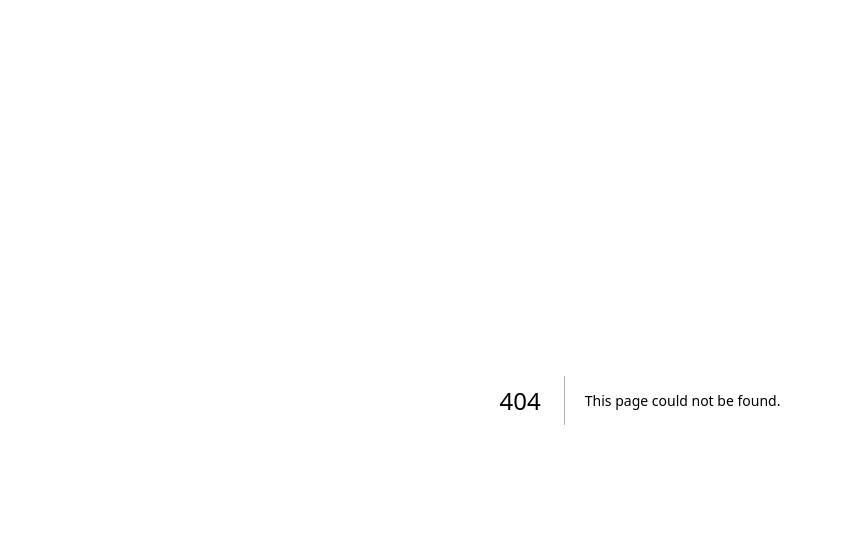
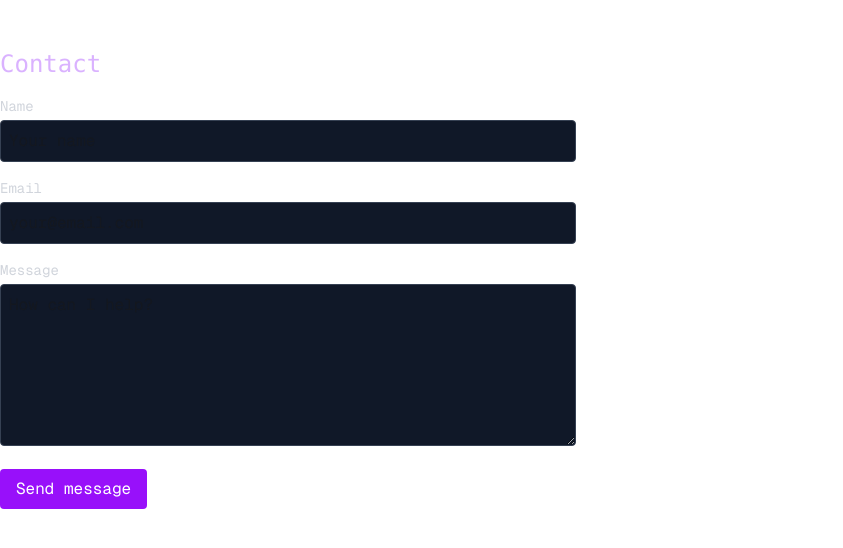
Before and after one commit to aklademarco/AkladeBismarkMarco, a Next.js app: page /contact in a window 1280 px wide. Before the commit this address had no page. Shown: the top 548 px of the page, without its empty margins (0-843 px from the left). Built offline with nearby package versions, Linux system fonts and the light colour scheme.

Commit message:
Add Contact page component with metadata and initial structure

```diff
--- /dev/null
+++ b/src/app/contact/page.tsx
@@ -0,0 +1,9 @@
+import Contact from "../../components/Contact";
+
+export const metadata = {
+  title: "Contact | Aklade Bismark Marco"
+};
+
+export default function ContactPage() {
+  return <Contact />;
+}
```
